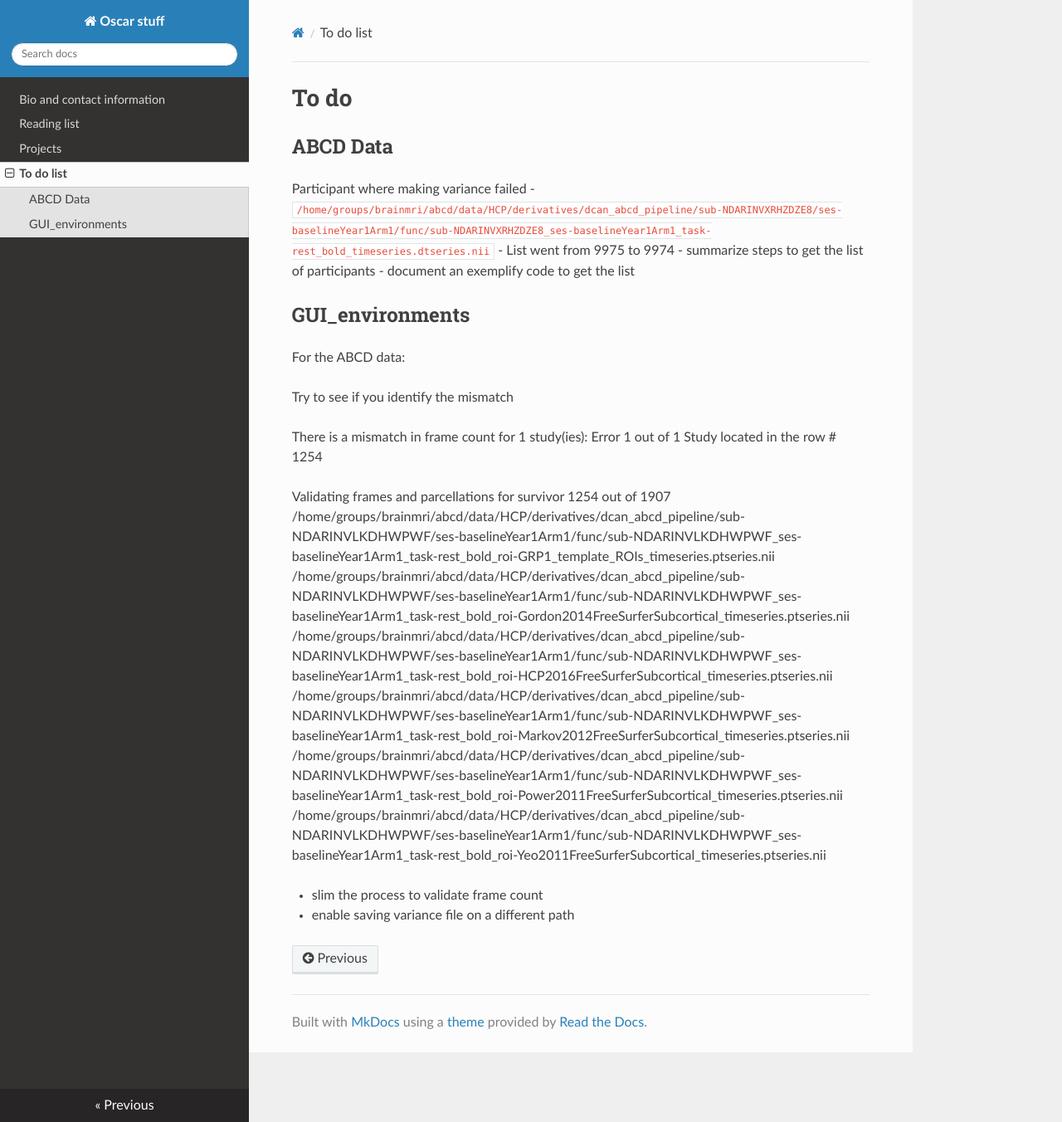
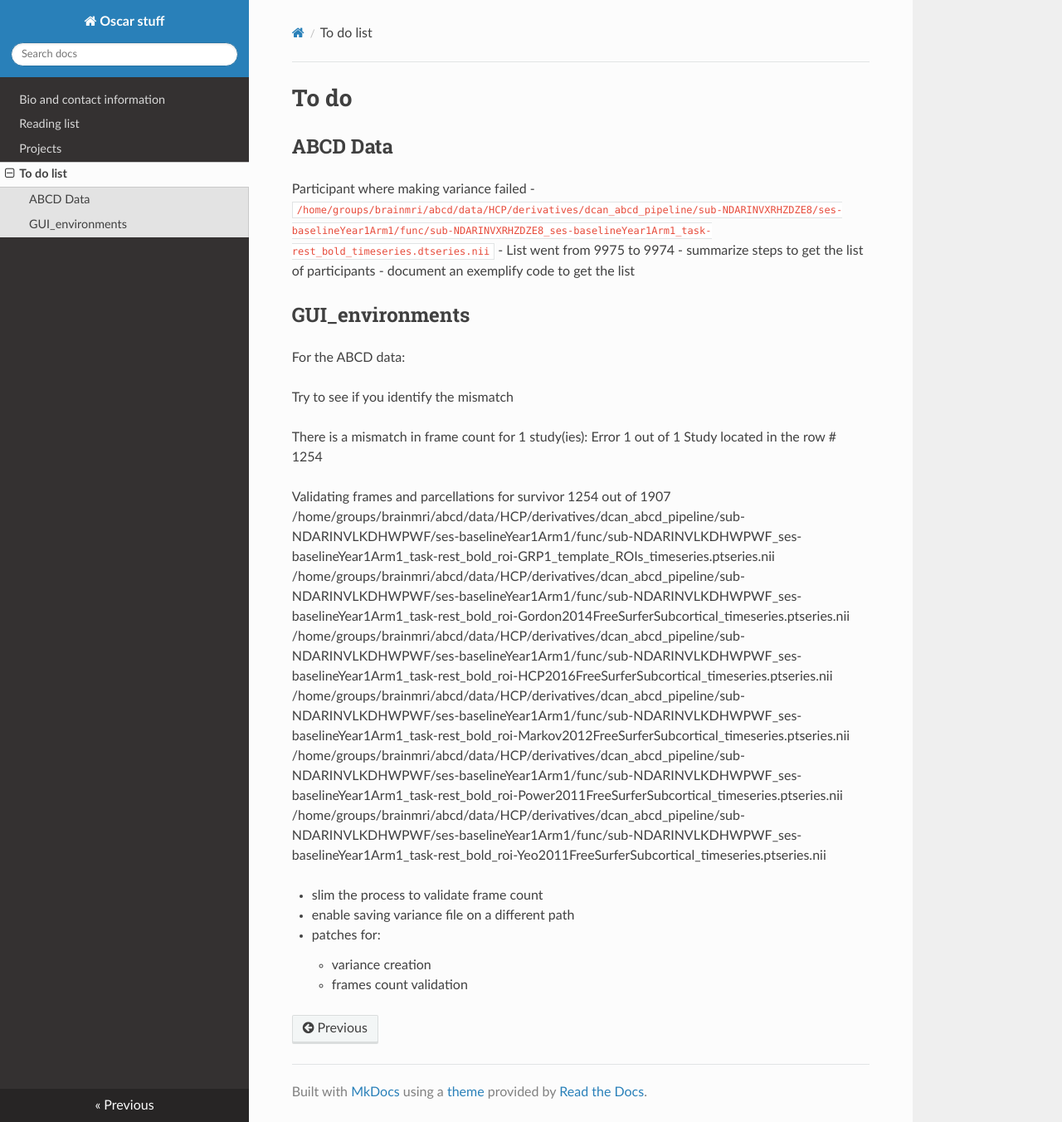
Before and after one commit to omiranda/OscarStuff, an MkDocs documentation site: the page built from docs/Todo.md, in a window 1280 px wide and 1352 px high. Shown: the whole window at 83% size. Built offline with MkDocs 1.6.1, drawn with Linux system fonts in a browser that asks for light colours; nearby versions of some CDN libraries; old or Windows-style settings are respelled for this version of MkDocs.

Commit message:
Update Todo.md

```diff
--- a/docs/Todo.md
+++ b/docs/Todo.md
@@ -9,6 +9,9 @@ Participant where making variance failed
 - summarize steps to get the list of participants
 - document an exemplify code to get the list
 ## GUI_environments
+
+
+
 
 For the ABCD data:
 
@@ -28,3 +31,7 @@ Validating frames and parcellations for survivor 1254 out of 1907
 
 - slim the process to validate frame count
 - enable saving variance file on a different path
+
+- patches for:
+    - variance creation
+    - frames count validation
```
